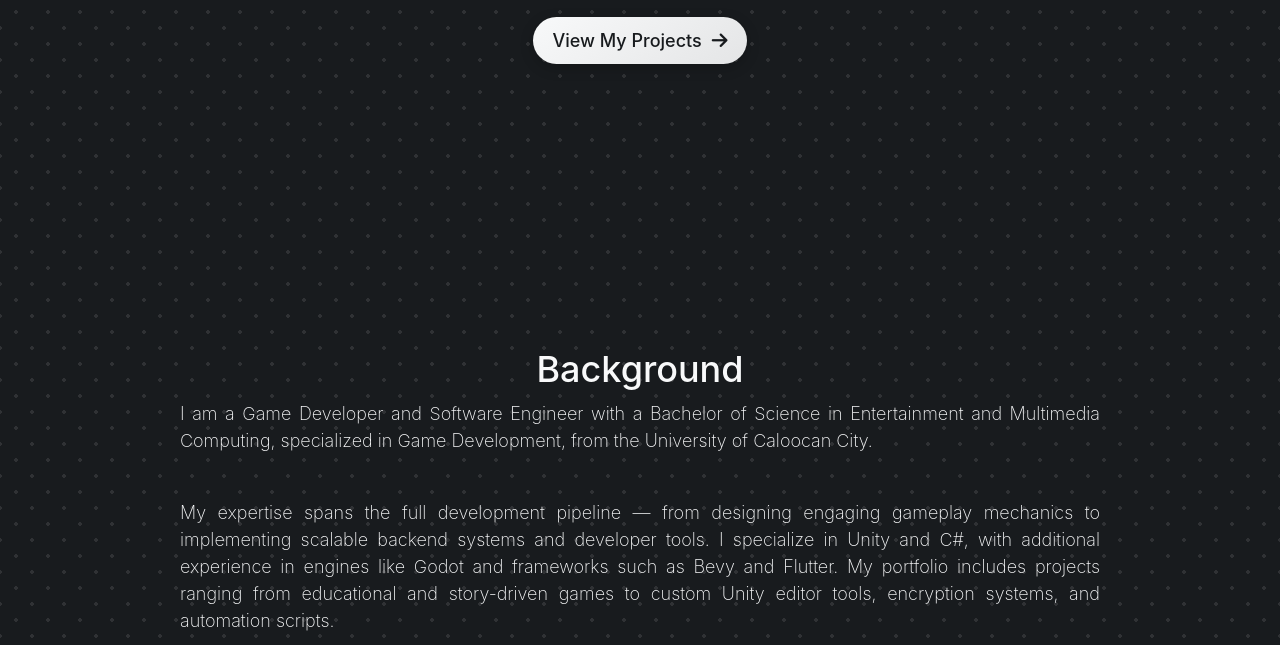
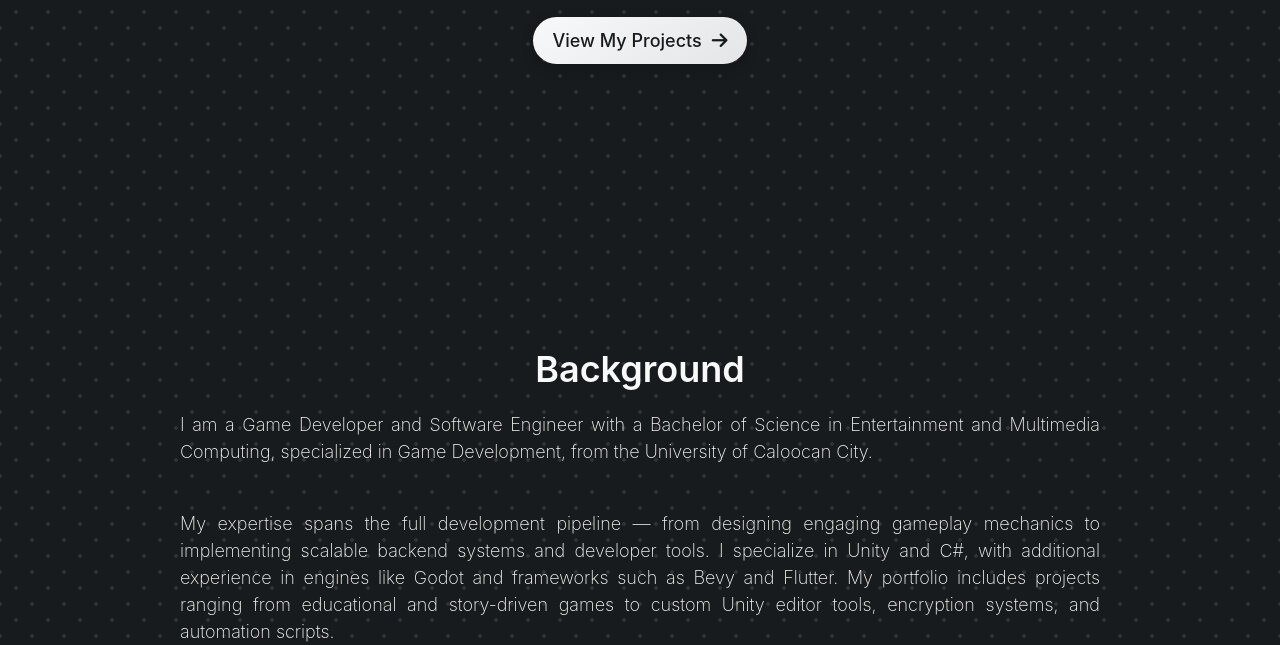
Before and after one commit to haruchanz64/haru-portfolio, a plain HTML site: page index.html in a window 1280 px wide. Shown: the part 452-1097 px from the top of the page. Drawn offline with nearby package versions, Linux system fonts and the light colour scheme; some packages are replaced by stand-ins of ours; a script that the page names is missing.

Commit message:
Update background section title for consistency with project styling

```diff
--- a/index.html
+++ b/index.html
@@ -42,7 +42,7 @@
       <div class="container">
         <div class="row">
           <div class="col-md-10 mb-10 text-center mx-auto">
-            <h2>Background</h2>
+            <h2 class="projects-area_title">Background</h2>
             <p>
               I am a Game Developer and Software Engineer with a Bachelor of Science in Entertainment and Multimedia Computing, specialized in Game Development, from the University of Caloocan City.
             </p>
```
